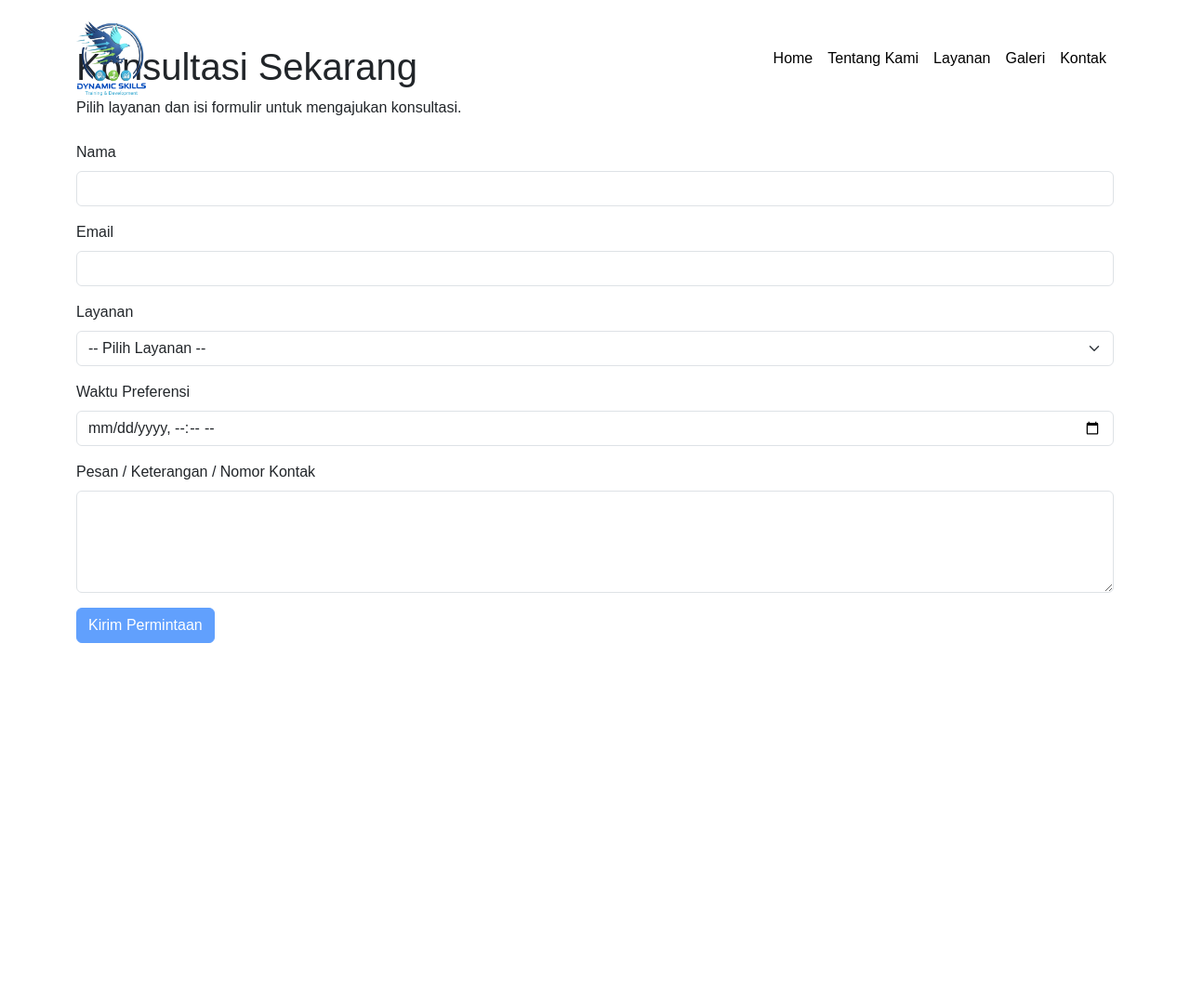
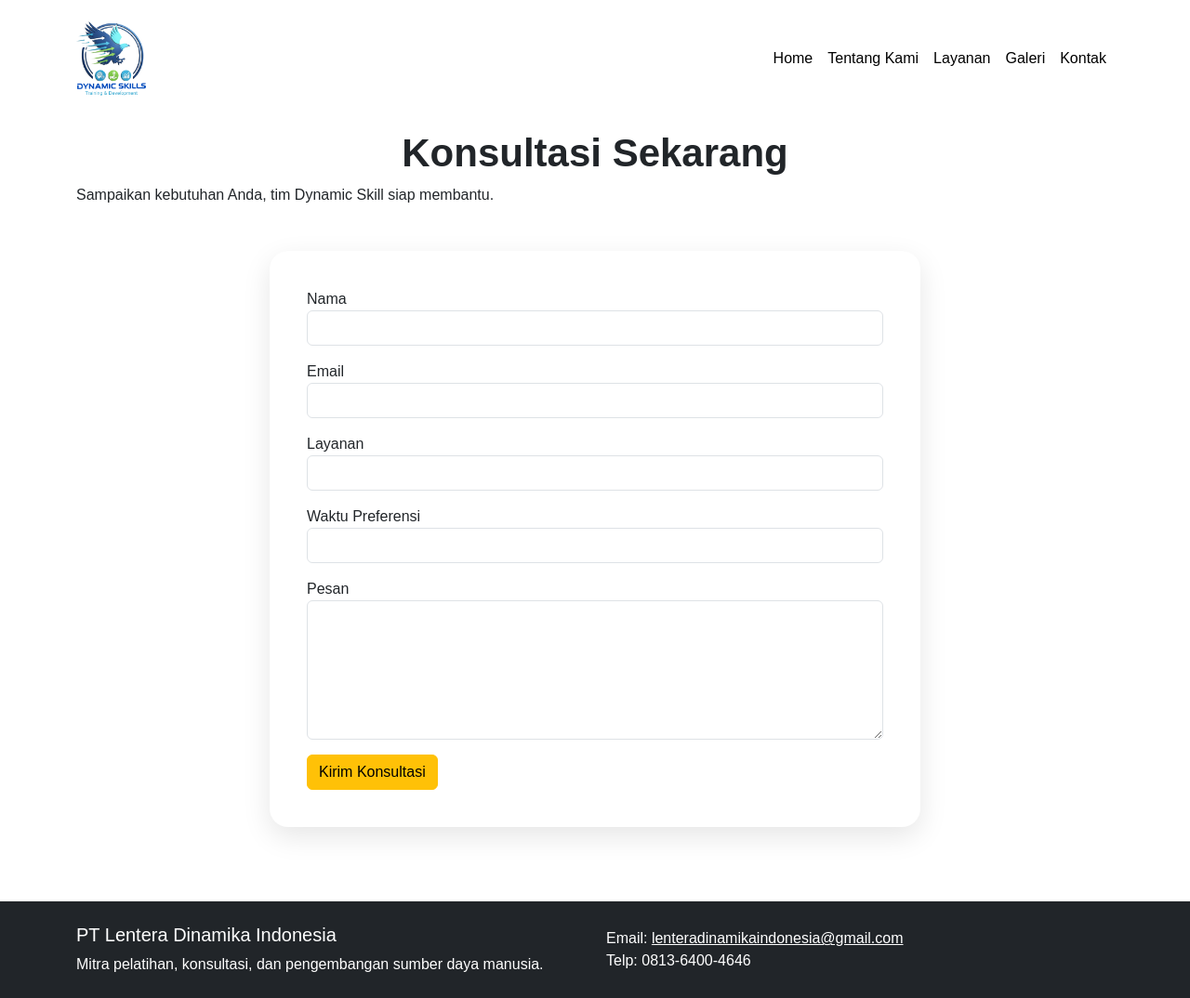
Before and after one commit to Jiefrizal/dynamic-skill, a Flask app: page /consultation in a window 1280 px wide. Shown: the whole page at 93% size. Before the commit the page ends 692 px from the top, so only its background shows below. Run offline with Flask 3, Linux system fonts and the light colour scheme.

Commit message:
update website Dynamic Skill

```diff
--- a/static/css/style.css
+++ b/static/css/style.css
@@ -375,3 +375,28 @@ footer .col-md-6{
     text-align:justify;
     line-height:1.8;
 }
+.consultation-page {
+    padding-top: 140px;
+    padding-bottom: 80px;
+}
+
+
+.consultation-card {
+    max-width: 700px;
+    margin: auto;
+    background: white;
+    padding: 40px;
+    border-radius: 20px;
+    box-shadow: 0 10px 30px rgba(0,0,0,.1);
+}
+
+
+.consultation-page h1 {
+    font-size: 42px;
+    font-weight:700;
+}
+
+
+.consultation-page textarea {
+    min-height:150px;
+}
--- a/templates/pages/consultation.html
+++ b/templates/pages/consultation.html
@@ -1,110 +1,77 @@
 {% extends "layout/base.html" %}
 
-{% block title %}Konsultasi{% endblock %}
+{% block title %}
+Konsultasi - Dynamic Skill
+{% endblock %}
 
 {% block content %}
 
-<div class="container py-5">
-    <style>
-        footer { display: none !important; }
-    </style>
+<section class="consultation-page">
 
-    <div class="mb-4">
+    <div class="container">
+
+        <div class="text-center mb-5">
             <h1>Konsultasi Sekarang</h1>
-        <p>Pilih layanan dan isi formulir untuk mengajukan konsultasi.</p>
+            <p>
+                Sampaikan kebutuhan Anda, tim Dynamic Skill siap membantu.
+            </p>
         </div>
 
-    <div id="alertMessage" class="alert d-none" role="alert"></div>
 
-    <form id="consultationForm" method="post" onsubmit="return false;">
+        <div class="consultation-card">
+
+            <form method="POST">
+
                 <div class="mb-3">
-            <label class="form-label">Nama</label>
-            <input type="text" name="name" class="form-control" required>
+                    <label>Nama</label>
+                    <input type="text"
+                           name="name"
+                           class="form-control">
                 </div>
 
+
                 <div class="mb-3">
-            <label class="form-label">Email</label>
-            <input type="email" name="email" class="form-control" required>
+                    <label>Email</label>
+                    <input type="email"
+                           name="email"
+                           class="form-control">
                 </div>
 
+
                 <div class="mb-3">
-            <label class="form-label">Layanan</label>
-            <select name="service" class="form-select" required>
-                <option value="">-- Pilih Layanan --</option>
-                <option value="Pelatihan In-House">Pelatihan In-House</option>
-                <option value="Konsultasi Organisasi">Konsultasi Organisasi</option>
-                <option value="Workshop">Workshop</option>
-                <option value="Assessment">Assessment</option>
-            </select>
+                    <label>Layanan</label>
+                    <input type="text"
+                           name="service"
+                           class="form-control">
                 </div>
 
+
                 <div class="mb-3">
-            <label class="form-label">Waktu Preferensi</label>
-            <input type="datetime-local" name="preferred" class="form-control">
+                    <label>Waktu Preferensi</label>
+                    <input type="text"
+                           name="preferred"
+                           class="form-control">
                 </div>
 
+
                 <div class="mb-3">
-            <label class="form-label">Pesan / Keterangan / Nomor Kontak</label>
-            <textarea name="message" class="form-control" rows="4"></textarea>
+                    <label>Pesan</label>
+                    <textarea name="message"
+                              class="form-control"></textarea>
                 </div>
 
-        <button type="button" id="consultationSubmit" class="btn btn-primary" disabled>Kirim Permintaan</button>
+
+                <button class="btn btn-warning">
+                    Kirim Konsultasi
+                </button>
+
             </form>
 
-    <script>
-    const form = document.getElementById('consultationForm');
-    const submitBtn = document.getElementById('consultationSubmit');
-    const alertDiv = document.getElementById('alertMessage');
+        </div>
 
-    // Enable submit button only when required fields are valid
-    function updateSubmitState() {
-        // required fields: name, email, service
-        const name = form.querySelector('input[name="name"]').value.trim();
-        const email = form.querySelector('input[name="email"]').value.trim();
-        const service = form.querySelector('select[name="service"]').value.trim();
-        submitBtn.disabled = !(name && email && service);
-    }
+    </div>
 
-    ['input', 'change'].forEach(evt => {
-        form.addEventListener(evt, updateSubmitState);
-    });
+</section>
 
-    // allow Enter to submit when form valid
-    form.addEventListener('keydown', function(e) {
-        if (e.key === 'Enter') {
-            e.preventDefault();
-            if (!submitBtn.disabled) submitBtn.click();
-        }
-    });
-
-    updateSubmitState();
-
-    submitBtn.addEventListener('click', function() {
-        const formData = new FormData(form);
-
-        fetch('/consultation', {
-            method: 'POST',
-            body: formData
-        })
-        .then(response => response.json())
-        .then(data => {
-            if (data.success) {
-                alertDiv.className = 'alert alert-success';
-                alertDiv.textContent = data.message || 'Permintaan konsultasi berhasil dikirim!';
-                form.reset();
-                setTimeout(() => { alertDiv.classList.add('d-none'); }, 5000);
-            } else {
-                alertDiv.className = 'alert alert-danger';
-                alertDiv.textContent = data.error || 'Terjadi kesalahan. Silakan coba lagi.';
-            }
-            alertDiv.classList.remove('d-none');
-        })
-        .catch(() => {
-            alertDiv.className = 'alert alert-danger';
-            alertDiv.textContent = 'Terjadi kesalahan. Silakan coba lagi.';
-            alertDiv.classList.remove('d-none');
-        });
-    });
-    </script>
 
 {% endblock %}
```
Also changed, not shown: static/images/fajar sadboy.jpg (added). Lines whose indentation alone changed are shown as unchanged.
